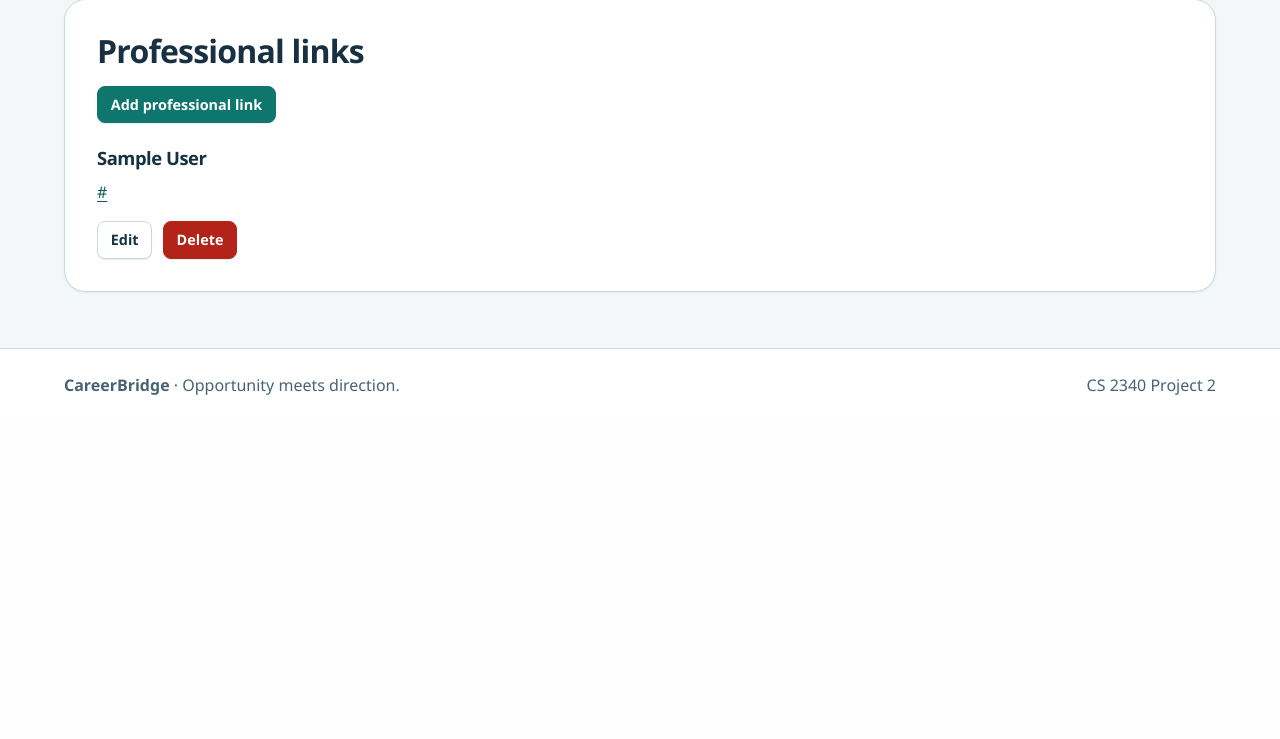
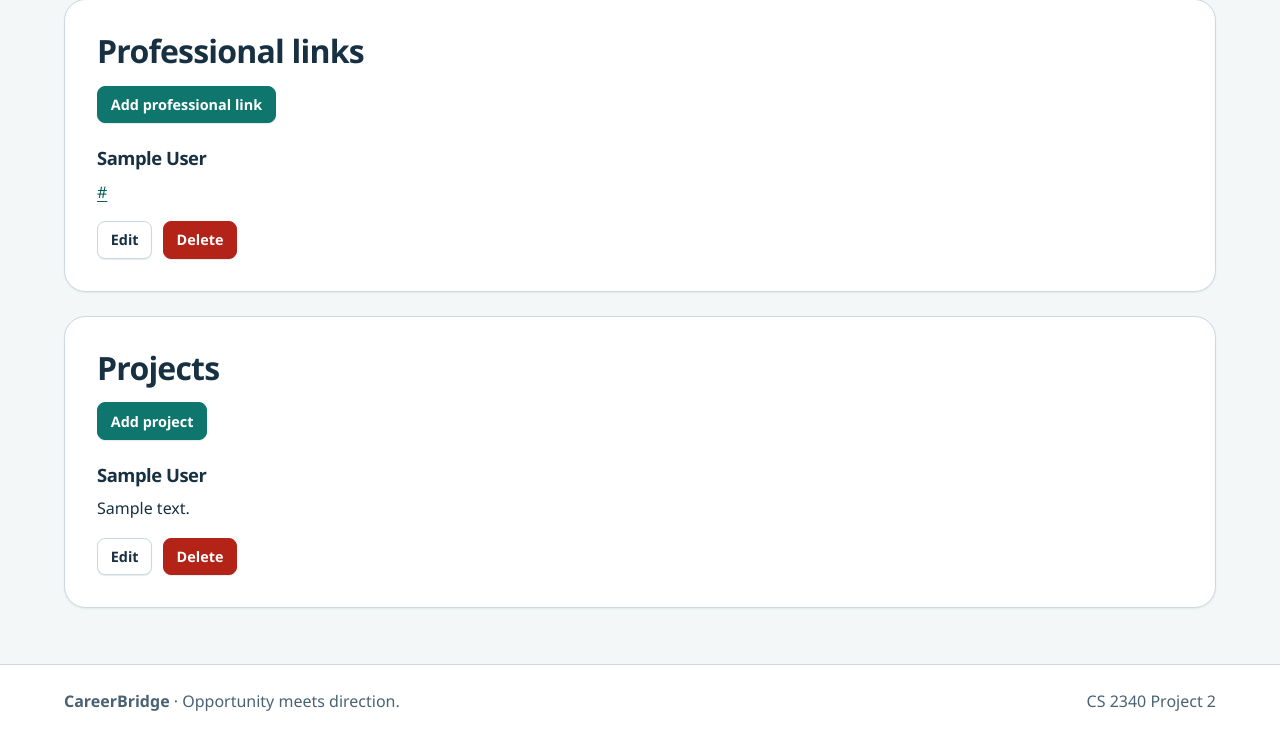
Before and after one commit to xiangsiyu06/cs2340-Ria-team4-project2, a Django app: page /accounts/job-seeker/ in a window 1280 px wide. Shown: the part 1222-1961 px from the top of the page. Before the commit the page ends 1617 px from the top, so only its background shows below. Run offline with Django 5.2, Linux system fonts and the light colour scheme; a user stored in the database is signed in; tables that the repository leaves empty hold one stand-in row (values such as "Sample post").

Commit message:
US12: candidate search by skills, location, and projects

```diff
--- a/accounts/models.py
+++ b/accounts/models.py
@@ -86,3 +86,16 @@ class ProfessionalLink(models.Model):
 
     def __str__(self):
         return f"{self.label} — {self.profile.user.username}"
+
+class Project(models.Model):
+    profile = models.ForeignKey(
+        JobSeekerProfile,
+        on_delete=models.CASCADE,
+        related_name="projects",
+    )
+    title = models.CharField(max_length=200)
+    description = models.TextField(blank=True)
+    url = models.URLField(blank=True)
+
+    def __str__(self):
+        return f"{self.title} - {self.profile.user.username}"
--- a/accounts/templates/accounts/job_seeker_area.html
+++ b/accounts/templates/accounts/job_seeker_area.html
@@ -169,4 +169,49 @@
         <p>Create your basic profile before adding professional links.</p>
     {% endif %}
 </section>
+<section class="card profile-section">
+    <h2>Projects</h2>
+
+    {% if profile %}
+        <a class="button button--small profile-section__action"
+           href="{% url 'accounts:add_project' %}">
+            Add project
+        </a>
+
+        {% for project in projects %}
+            <article class="profile-record">
+                <h3>{{ project.title }}</h3>
+
+                {% if project.description %}
+                    <p>{{ project.description|linebreaksbr }}</p>
+                {% endif %}
+
+                {% if project.url|slice:':8' == 'https://' or project.url|slice:':7' == 'http://' %}
+                    <p>
+                        <a href="{{ project.url }}" target="_blank" rel="noopener noreferrer">{{ project.url }}</a>
+                    </p>
+                {% endif %}
+
+                <div class="record-actions">
+                    <a class="button button--secondary button--small"
+                       href="{% url 'accounts:edit_project' project.pk %}">
+                        Edit
+                    </a>
+                    <form method="post"
+                          action="{% url 'accounts:delete_project' project.pk %}"
+                          onsubmit="return confirm('Delete this project?');">
+                        {% csrf_token %}
+                        <button class="button button--danger button--small" type="submit">
+                            Delete
+                        </button>
+                    </form>
+                </div>
+            </article>
+        {% empty %}
+            <p>No projects added yet.</p>
+        {% endfor %}
+    {% else %}
+        <p>Create your basic profile before adding projects.</p>
+    {% endif %}
+</section>
 {% endblock %}
--- a/accounts/templates/accounts/recruiter_area.html
+++ b/accounts/templates/accounts/recruiter_area.html
@@ -14,6 +14,7 @@
     <h2 id="recruiter-start-title">Your workspace is ready</h2>
     <p>Open your job posts to review candidates and their applications.</p>
     <a class="button" href="{% url 'jobs:mine' %}">My jobs and applicants</a>
+    <a class="button" href="{% url 'accounts:candidate_search' %}">Find candidates</a>
     <a class="button button--secondary" href="{% url 'accounts:dashboard' %}">Back to dashboard</a>
 </section>
 {% endblock %}
--- a/accounts/urls.py
+++ b/accounts/urls.py
@@ -102,4 +102,23 @@ urlpatterns = [
         views.delete_professional_link,
         name="delete_professional_link",
     ),
+    path(
+        "job-seeker/profile/projects/add/",
+        views.add_project,
+        name="add_project",
+    ),
+    path(
+        "job-seeker/profile/projects/<int:pk>/edit/",
+        views.edit_project,
+        name="edit_project",
+    ),
+    path(
+        "job-seeker/profile/projects/<int:pk>/delete/",
+        views.delete_project,
+        name="delete_project",
+    ),
+    path(
+        "candidates/",
+        views.candidate_search,
+        name="candidate_search"),
 ]
--- a/accounts/views.py
+++ b/accounts/views.py
@@ -1,4 +1,5 @@
 import csv
+import re
 
 from django.contrib import messages
 from django.contrib.auth.decorators import login_required
@@ -16,6 +17,8 @@ from .forms import (
     RegistrationForm,
     WorkExperienceForm,
     ProfessionalLinkForm,
+    ProjectForm,
+    CandidateSearchForm,
 )
 from .models import (
     Education,
@@ -23,6 +26,7 @@ from .models import (
     ProfessionalLink,
     User,
     WorkExperience,
+    Project,
 )
 
 
@@ -57,10 +61,12 @@ def job_seeker_area(request):
         education_records = profile.education_records.all()
         work_experiences = profile.work_experiences.all()
         professional_links = profile.professional_links.all()
+        projects = profile.projects.all()
     else:
         education_records = Education.objects.none()
         work_experiences = WorkExperience.objects.none()
         professional_links = ProfessionalLink.objects.none()
+        projects = Project.objects.none()
 
     return render(
         request,
@@ -70,6 +76,7 @@ def job_seeker_area(request):
             "education_records": education_records,
             "work_experiences": work_experiences,
             "professional_links": professional_links,
+            "projects": projects,
         },
     )
 
@@ -448,3 +455,99 @@ def delete_professional_link(request, pk):
     professional_link.delete()
     messages.success(request, "Professional link deleted.")
     return redirect("accounts:job_seeker_area")
+
+@role_required(User.Role.JOB_SEEKER)
+def add_project(request):
+    profile = JobSeekerProfile.objects.filter(user=request.user).first()
+
+    if profile is None:
+        messages.info(request, "Create your profile before adding projects.")
+        return redirect("accounts:edit_job_seeker_profile")
+
+    form = ProjectForm(request.POST or None)
+
+    if request.method == "POST" and form.is_valid():
+        project = form.save(commit=False)
+        project.profile = profile
+        project.save()
+
+        messages.success(request, "Project added.")
+        return redirect("accounts:job_seeker_area")
+
+    return render(
+        request,
+        "accounts/project_form.html",
+        {"form": form, "is_editing": False},
+    )
+
+
+@role_required(User.Role.JOB_SEEKER)
+def edit_project(request, pk):
+    project = get_object_or_404(Project, pk=pk, profile__user=request.user)
+    form = ProjectForm(request.POST or None, instance=project)
+
+    if request.method == "POST" and form.is_valid():
+        form.save()
+        messages.success(request, "Project updated.")
+        return redirect("accounts:job_seeker_area")
+
+    return render(
+        request,
+        "accounts/project_form.html",
+        {"form": form, "is_editing": True},
+    )
+
+
+@role_required(User.Role.JOB_SEEKER)
+@require_POST
+def delete_project(request, pk):
+    project = get_object_or_404(Project, pk=pk, profile__user=request.user)
+    project.delete()
+    messages.success(request, "Project deleted.")
+    return redirect("accounts:job_seeker_area")
+def _searchable_profiles():
+    return JobSeekerProfile.objects.filter(
+        user__role=User.Role.JOB_SEEKER,
+        user__is_active=True,
+    )
+
+
+def _filter_candidates(form, profiles):
+    if not form.is_valid():
+        return profiles.none() if form.is_bound else profiles
+
+    data = form.cleaned_data
+
+    for skill in data["skills"].split(","):
+        skill = skill.strip()
+        if skill:
+            pattern = r"(^|,)\s*" + re.escape(skill) + r"\s*(,|$)"
+            profiles = profiles.filter(skills__iregex=pattern)
+
+    if data["location"]:
+        profiles = profiles.filter(location__icontains=data["location"])
+
+    if data["project"]:
+        keyword = data["project"].strip()
+        profiles = profiles.filter(
+            Q(projects__title__icontains=keyword)
+            | Q(projects__description__icontains=keyword)
+        ).distinct()
+
+    return profiles
+
+
+@role_required(User.Role.RECRUITER)
+def candidate_search(request):
+    form = CandidateSearchForm(request.GET or None)
+    profiles = (
+        _filter_candidates(form, _searchable_profiles())
+        .select_related("user")
+        .prefetch_related("projects")
+        .order_by("user__username")
+    )
+    return render(
+        request,
+        "accounts/candidate_search.html",
+        {"form": form, "profiles": profiles},
+    )
--- a/templates/base.html
+++ b/templates/base.html
@@ -31,6 +31,7 @@
                         <a href="{% url 'accounts:job_seeker_area' %}">Job seeker area</a>
                     {% elif request.user.role == 'recruiter' %}
                         <a href="{% url 'accounts:recruiter_area' %}">Recruiter area</a>
+                        <a href="{% url 'accounts:candidate_search' %}">Find candidates</a>
                     {% elif request.user.role == 'administrator' %}
                         <a href="{% url 'jobs:moderation' %}">Moderation</a>
                         <a href="{% url 'accounts:reporting' %}">Reports</a>
```
Also changed, not shown: accounts/forms.py (+31 -0 lines), accounts/templates/accounts/candidate_search.html (added, +59 -0 lines), accounts/templates/accounts/project_form.html (added, +42 -0 lines), accounts/migrations/0003_project.py (added).
